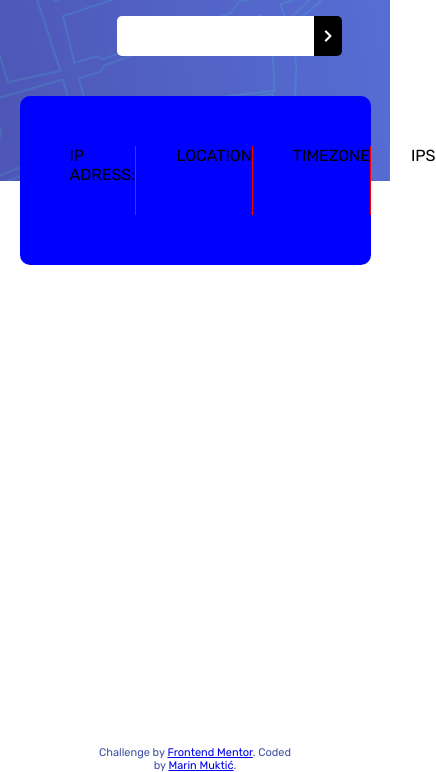
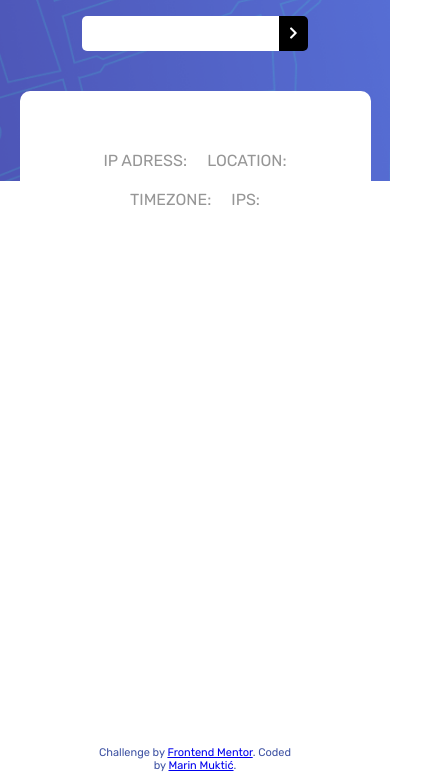
Before and after one commit to Marin303/ip_adress_tracker_javascript, a plain HTML site: page index.html in a window 390 px wide. Shown: the part 72-844 px from the top of the page, 436 px wide, since content can reach past the window. Drawn offline with Linux system fonts and the light colour scheme.

Commit message:
responsive fix

```diff
--- a/index.html
+++ b/index.html
@@ -25,13 +25,13 @@
         </span>
       </div>
       <div class="location">
-        <span>LOCATION</span>
+        <span>LOCATION:</span>
       </div>
       <div class="timezone">
-        <span>TIMEZONE</span>
+        <span>TIMEZONE:</span>
       </div>
       <div class="ips">
-        <span>IPS</span>
+        <span>IPS:</span>
       </div>
     </div>
   </header>
--- a/style.css
+++ b/style.css
@@ -16,12 +16,6 @@ h1 {
     font-weight: 400;
 }
 
-.attribution {
-    font-size: 11px;
-    text-align: center;
-    color: hsl(228, 45%, 44%);
-}
-
 header {
     padding-top: 30px;
     width: 100%;
@@ -37,15 +31,13 @@ header {
     border: none;
     border-radius: 0 5px 5px 0;
     padding: 10px;
-    height: 100%;
 }
 
 input {
     border: none;
     outline: none;
     padding: 10px;
-    flex: 1;
-    height: 100%;
+    flex: 1 0;
     border-radius: 5px 0 0 5px;
 }
 
@@ -56,20 +48,23 @@ input:focus {
 .inputAndbutton {
     margin: 20px auto;
     display: flex;
-    height: 40px;
     width: 40%;
+    justify-content: center;
 }
 
 .fetchData {
     margin: 40px auto;
-    background-color: blue;
+    background-color: white;
+    color: hsl(0, 0%, 17%);
     width: 90%;
     height: 20vh;
     display: flex;
     justify-content: space-between;
+    flex-wrap: wrap;
     text-align: left;
     padding: 50px;
     border-radius: 10px;
+    /* min-width: 400px; */
 }
 
 footer {
@@ -79,14 +74,46 @@ footer {
     bottom: 0px;
 }
 
+.fetchData span {
+    color: hsl(0, 0%, 59%);
+}
+
 .fetchData p {
-    color: white;
+    color: hsl(0, 0%, 17%);
     font-size: 28px;
 }
 
 .ips,
 .location,
 .timezone {
-    border-left: 1px solid red;
+    border-left: 1px solid hsl(0, 0%, 59%);
     padding-left: 40px;
 }
+
+.ips,
+.location,
+.timezone,
+.ipAdress {
+    margin: 10px;
+}
+
+.attribution {
+    font-size: 11px;
+    text-align: center;
+    color: hsl(228, 45%, 44%);
+}
+
+@media only screen and (max-width:630px) {
+
+    .ips,
+    .location,
+    .timezone {
+        border: none;
+        padding: 0;
+    }
+
+    .fetchData {
+        justify-content: center;
+        text-align: center;
+    }
+}
```
